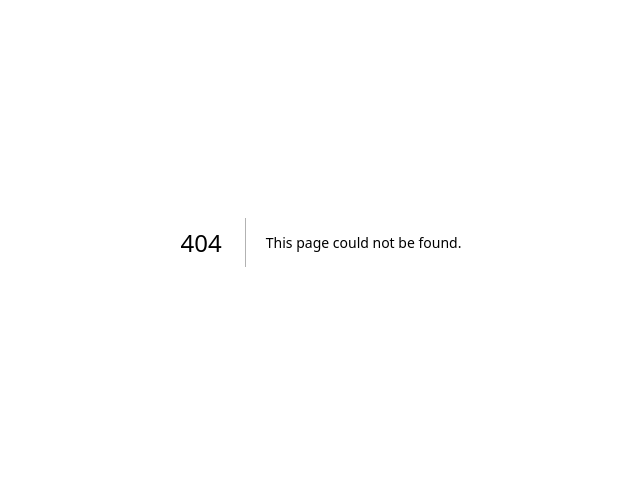
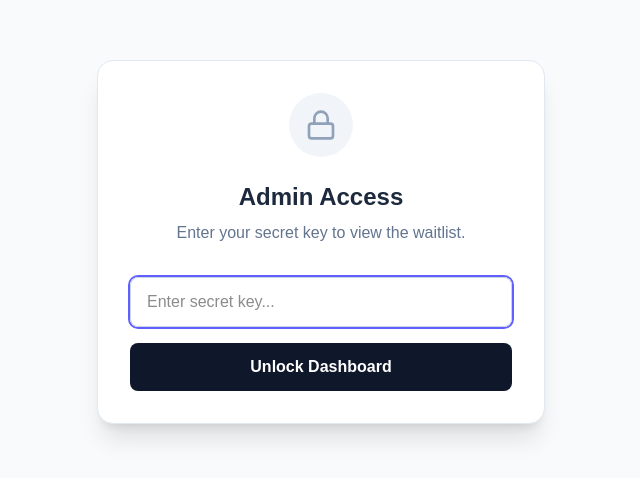
Before and after one commit to hanswys/eduai-fullstack, a Next.js app in the folder eduai-frontend/: page /admin in a window 1280 px wide. Before the commit this address had no page. Shown: the part 158-636 px from the top of the page, without its empty margins (319-959 px from the left). Built offline with nearby package versions, Linux system fonts and the light colour scheme.

Commit message:
added admin dashboard

```diff
--- /dev/null
+++ b/eduai-frontend/app/admin/page.tsx
@@ -0,0 +1,195 @@
+'use client';
+
+import React, { useState } from 'react';
+import {
+  ShieldCheck,
+  Lock,
+  Loader2,
+  Calendar,
+  Mail,
+  Download,
+  Search
+} from 'lucide-react';
+
+interface WaitlistEntry {
+  id: number;
+  email: string;
+  created_at: string;
+}
+
+export default function AdminPage() {
+  const [isAuthenticated, setIsAuthenticated] = useState(false);
+  const [password, setPassword] = useState('');
+  const [loading, setLoading] = useState(false);
+  const [error, setError] = useState('');
+  const [data, setData] = useState<WaitlistEntry[]>([]);
+  const [filter, setFilter] = useState('');
+
+  const handleLogin = async (e: React.FormEvent) => {
+    e.preventDefault();
+    setLoading(true);
+    setError('');
+
+    try {
+      const res = await fetch('/api/admin/waitlist', {
+        method: 'POST',
+        headers: { 'Content-Type': 'application/json' },
+        body: JSON.stringify({ secret: password }),
+      });
+
+      if (!res.ok) throw new Error('Invalid Password');
+
+      const { data } = await res.json();
+      setData(data);
+      setIsAuthenticated(true);
+    } catch (err) {
+      setError('Access Denied: Invalid credentials');
+    } finally {
+      setLoading(false);
+    }
+  };
+
+  const downloadCSV = () => {
+    const headers = 'ID,Email,Date Joined\n';
+    const csvContent = data.map(row =>
+      `${row.id},${row.email},${new Date(row.created_at).toISOString()}`
+    ).join('\n');
+
+    const blob = new Blob([headers + csvContent], { type: 'text/csv' });
+    const url = window.URL.createObjectURL(blob);
+    const a = document.createElement('a');
+    a.href = url;
+    a.download = `waitlist_export_${new Date().toISOString().split('T')[0]}.csv`;
+    a.click();
+  };
+
+  // --- STATE 1: LOCK SCREEN ---
+  if (!isAuthenticated) {
+    return (
+      <div className="min-h-screen bg-slate-50 flex flex-col items-center justify-center p-4">
+        <div className="bg-white p-8 rounded-2xl shadow-xl border border-slate-200 w-full max-w-md text-center">
+          <div className="w-16 h-16 bg-slate-100 rounded-full flex items-center justify-center mx-auto mb-6">
+            <Lock className="w-8 h-8 text-slate-400" />
+          </div>
+          <h1 className="text-2xl font-bold text-slate-800 mb-2">Admin Access</h1>
+          <p className="text-slate-500 mb-8">Enter your secret key to view the waitlist.</p>
+
+          <form onSubmit={handleLogin} className="space-y-4">
+            <input
+              type="password"
+              placeholder="Enter secret key..."
+              value={password}
+              onChange={(e) => setPassword(e.target.value)}
+              className="w-full px-4 py-3 rounded-lg border border-slate-300 focus:ring-2 focus:ring-indigo-500 focus:outline-none transition"
+              autoFocus
+            />
+            {error && <p className="text-red-500 text-sm font-medium">{error}</p>}
+            <button
+              type="submit"
+              disabled={loading}
+              className="w-full bg-slate-900 text-white py-3 rounded-lg font-semibold hover:bg-slate-800 transition disabled:opacity-50 flex justify-center"
+            >
+              {loading ? <Loader2 className="animate-spin" /> : 'Unlock Dashboard'}
+            </button>
+          </form>
+        </div>
+      </div>
+    );
+  }
+
+  // --- STATE 2: DASHBOARD ---
+  const filteredData = data.filter(entry =>
+    entry.email.toLowerCase().includes(filter.toLowerCase())
+  );
+
+  return (
+    <div className="min-h-screen bg-slate-50 p-8">
+      <div className="max-w-6xl mx-auto">
+
+        {/* Header */}
+        <div className="flex flex-col md:flex-row md:items-center justify-between gap-4 mb-8">
+          <div>
+            <h1 className="text-3xl font-bold text-slate-900 flex items-center gap-3">
+              <ShieldCheck className="text-indigo-600" /> Waitlist Manager
+            </h1>
+            <p className="text-slate-500 mt-1">
+              Total Signups: <span className="font-bold text-slate-900">{data.length}</span>
+            </p>
+          </div>
+          <div className="flex gap-3">
+            <button
+              onClick={downloadCSV}
+              className="flex items-center gap-2 bg-white border border-slate-200 text-slate-700 px-4 py-2 rounded-lg hover:bg-slate-50 hover:text-indigo-600 transition font-medium"
+            >
+              <Download className="w-4 h-4" /> Export CSV
+            </button>
+            <button
+              onClick={() => setIsAuthenticated(false)}
+              className="px-4 py-2 bg-slate-200 text-slate-700 rounded-lg hover:bg-slate-300 transition font-medium"
+            >
+              Lock
+            </button>
+          </div>
+        </div>
+
+        {/* Search Bar */}
+        <div className="relative mb-6">
+          <Search className="absolute left-3 top-1/2 -translate-y-1/2 text-slate-400 w-5 h-5" />
+          <input
+            type="text"
+            placeholder="Search emails..."
+            value={filter}
+            onChange={(e) => setFilter(e.target.value)}
+            className="w-full pl-10 pr-4 py-3 rounded-xl border border-slate-200 focus:outline-none focus:ring-2 focus:ring-indigo-500 shadow-sm"
+          />
+        </div>
+
+        {/* Data Table */}
+        <div className="bg-white rounded-2xl shadow-sm border border-slate-200 overflow-hidden">
+          <div className="overflow-x-auto">
+            <table className="w-full text-left">
+              <thead>
+                <tr className="bg-slate-50 border-b border-slate-200">
+                  <th className="px-6 py-4 text-xs font-bold text-slate-500 uppercase tracking-wider">ID</th>
+                  <th className="px-6 py-4 text-xs font-bold text-slate-500 uppercase tracking-wider">Email Address</th>
+                  <th className="px-6 py-4 text-xs font-bold text-slate-500 uppercase tracking-wider">Date Joined</th>
+                </tr>
+              </thead>
+              <tbody className="divide-y divide-slate-100">
+                {filteredData.length > 0 ? (
+                  filteredData.map((entry) => (
+                    <tr key={entry.id} className="hover:bg-indigo-50/30 transition">
+                      <td className="px-6 py-4 text-slate-500 font-mono text-xs">#{entry.id}</td>
+                      <td className="px-6 py-4">
+                        <div className="flex items-center gap-3">
+                          <div className="p-2 bg-indigo-100 rounded-full text-indigo-600">
+                            <Mail className="w-4 h-4" />
+                          </div>
+                          <span className="font-medium text-slate-700">{entry.email}</span>
+                        </div>
+                      </td>
+                      <td className="px-6 py-4 text-slate-500 text-sm">
+                        <div className="flex items-center gap-2">
+                          <Calendar className="w-4 h-4 text-slate-400" />
+                          {new Date(entry.created_at).toLocaleDateString()}
+                          <span className="text-slate-300">|</span>
+                          {new Date(entry.created_at).toLocaleTimeString([], { hour: '2-digit', minute: '2-digit' })}
+                        </div>
+                      </td>
+                    </tr>
+                  ))
+                ) : (
+                  <tr>
+                    <td colSpan={3} className="px-6 py-12 text-center text-slate-400">
+                      No emails found.
+                    </td>
+                  </tr>
+                )}
+              </tbody>
+            </table>
+          </div>
+        </div>
+      </div>
+    </div>
+  );
+}
```
